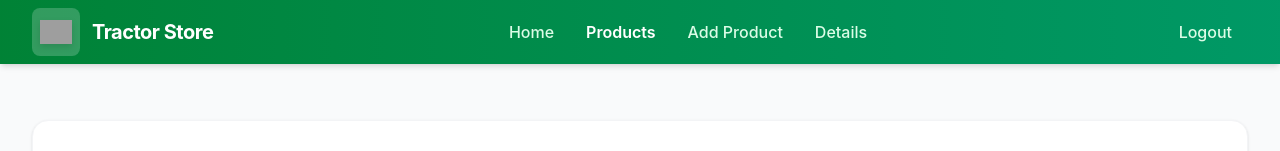
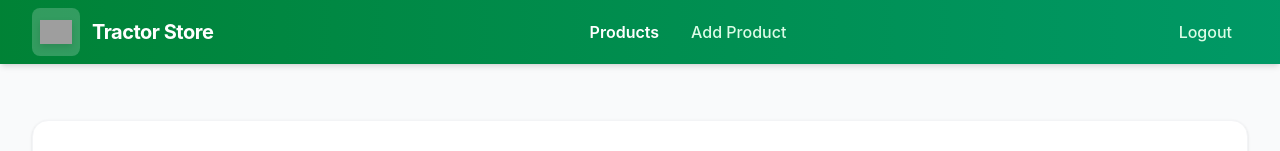
Before and after one commit to Akarsh-20/TractorStore, a React (Vite) app: page /products in a window 1280 px wide. Shown: the top 151 px of the page. Built offline with nearby package versions, Linux system fonts and the light colour scheme; no server answers; sample sign-in values are in the browser's storage; grey boxes are pictures that could not be loaded.

Commit message:
chore: remove placeholder home and details links from navbar

```diff
--- a/src/components/Navbar/Navbar.tsx
+++ b/src/components/Navbar/Navbar.tsx
@@ -28,10 +28,8 @@ const Navbar = () => {
 
           {/* desktop navigation links */}
           <div className="hidden md:flex items-center space-x-8">
-            <Link to="/" className="text-green-100 hover:text-white font-medium transition-colors">Home</Link>
             <Link to="/products" className="text-white font-semibold transition-colors">Products</Link>
             <Link to="/products/new" className="text-green-100 hover:text-white font-medium transition-colors">Add Product</Link>
-            <Link to="#" className="text-green-100 hover:text-white font-medium transition-colors">Details</Link>
           </div>
 
           {/* actions */}
@@ -49,10 +47,8 @@ const Navbar = () => {
 
       {/* mobile navigation (simple fallback) */}
       <div className="md:hidden bg-green-800/50 px-4 py-2 flex justify-between border-t border-white/10 overflow-x-auto gap-4">
-        <Link to="/" className="text-green-100 hover:text-white text-sm whitespace-nowrap">Home</Link>
         <Link to="/products" className="text-white text-sm font-semibold whitespace-nowrap">Products</Link>
         <Link to="/products/new" className="text-green-100 hover:text-white text-sm whitespace-nowrap">Add Product</Link>
-        <Link to="#" className="text-green-100 hover:text-white text-sm whitespace-nowrap">Details</Link>
       </div>
     </nav>
   );
```
Also changed, not shown: commit_msg.txt.
